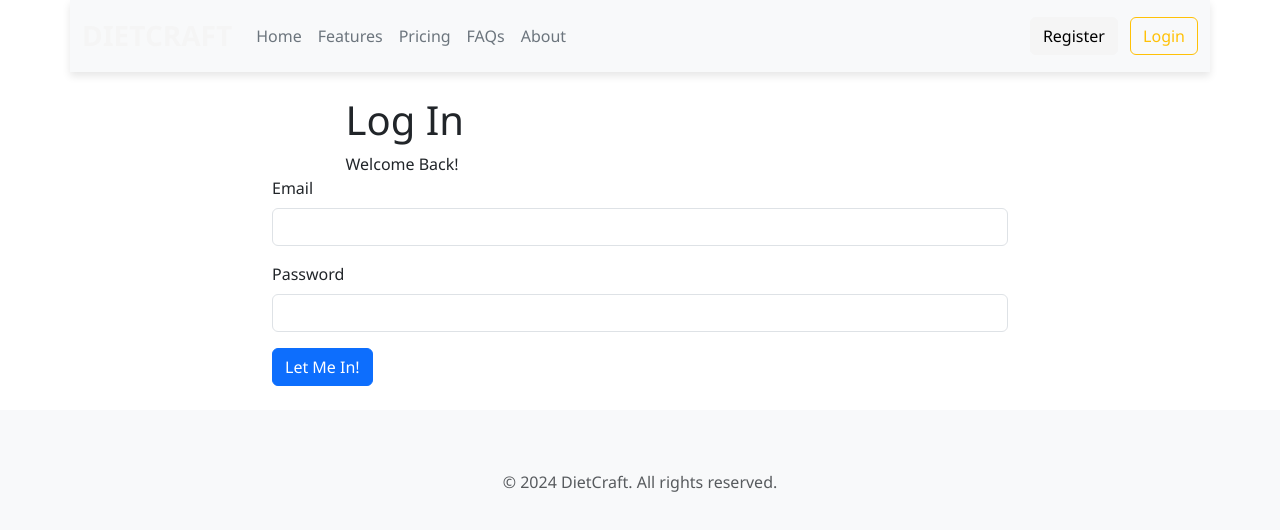
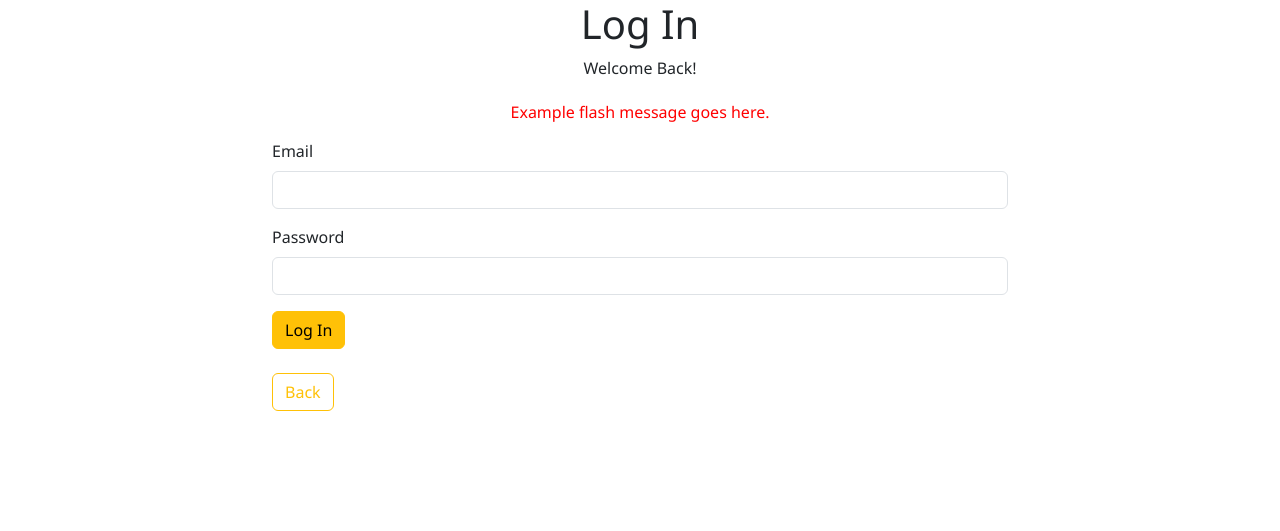
Before and after one commit to adric2001/DietCraft, a Flask app: page /login in a window 1280 px wide. Shown: the top 531 px of the page. Run offline with Flask 3, Linux system fonts and the light colour scheme; some libraries are stand-ins or nearby versions.

Commit message:
Simplified CSS and HTML, changed layout

```diff
--- a/app.py
+++ b/app.py
@@ -71,6 +71,13 @@ login_manager.init_app(app)
 def load_user(user_id):
     return db.get_or_404(User, user_id)
 
+@app.route('/')
+def home():
+    return render_template('index.html')
+
+@app.route('/question1')
+def question_1():
+    return render_template('question_1.html')
 
 # Register new users into the User database
 @app.route('/register', methods=["GET", "POST"])
@@ -165,9 +172,6 @@ def settings():
 
     return render_template('settings.html', form=form)
 
-@app.route('/')
-def home():
-    return render_template('index.html', current_user=current_user)
 
 
 # @app.route('/form')
--- a/static/css/styles.css
+++ b/static/css/styles.css
@@ -1,88 +1,55 @@
 body {
     font-family: 'Segoe UI', Tahoma, Geneva, Verdana, sans-serif;
   }
+
   .centered {
     position: absolute;
     top: 50%;
     left: 50%;
     transform: translate(-50%, -50%);
   }
-  .header {
-    background-color: #f8f9fa;
-    box-shadow: 0px 4px 8px rgba(0,0,0,0.1);
-  }
-  .header h1 {
-    font-weight: bold;
-    color: #F5F5F5;
-    font-size: 1.75rem;
-  }
-  .header .nav-link {
-    font-size: 1rem;
-    font-weight: 500;
-    color: #6c757d;
-  }
-  .header .nav-link:hover {
-    color: #F5F5F5;
-  }
-  .header .btn-warning {
-    background-color: #F5F5F5;
-    border-color: #F5F5F5;
-  }
-  .header .btn-warning:hover {
-    background-color: #F5F5F5;
-  }
+
  /* Hero section with background image and overlay */
  .hero-section {
-    position: relative;
-    color: #6c757d;
-    padding: 100px 0;
-    background-image: url('../images/bowl.png'); /* Example background image */
-    background-size: cover;
-    background-position: center;
+    color: #F5F5F5;
+    padding-top: 8%;
+    padding-bottom: 8%;
   }
-  .hero-section::before {
-    content: '';
-    position: absolute;
-    top: 0;
-    right: 0;
-    bottom: 0;
-    left: 0;
-    background-color: rgba(0, 0, 0, 0.5); /* Dark overlay with 50% opacity */
-    z-index: 1;
-  }
+
   .hero-section .container {
     position: relative;
-    z-index: 2; /* Ensure content is above the overlay */
   }
+
   .hero-section h1 {
     font-size: 3.5rem;
     font-weight: bold;
     text-shadow: 2px 2px 5px rgba(0, 0, 0, 0.4);
   }
+
   .hero-section .lead {
     font-size: 1.25rem;
+    color: #6c757d;
     text-shadow: 1px 1px 3px rgba(0, 0, 0, 0.3);
   }
+
+  .btn-hover {
+    transition: transform 0.3s ease-in-out;
+  }
+
+  .btn-hover:hover {
+    transform: scale(1.1);
+  }
+
   .features-section .feature-card {
     box-shadow: 0px 4px 8px rgba(0, 0, 0, 0.1);
     border-radius: 10px;
     transition: transform 0.3s;
   }
+
   .features-section .feature-card:hover {
     transform: translateY(-10px);
   }
+
   .feature-card h4 {
     color: #F5F5F5;
   }
-  footer {
-    background-color: #f8f9fa;
-    padding: 20px 0;
-  }
-  footer .social-icon {
-    font-size: 1.5rem;
-    color: #6c757d;
-    transition: color 0.3s;
-  }
-  footer .social-icon:hover {
-    color: #F5F5F5;
-  }
--- a/templates/footer.html
+++ /dev/null
@@ -1,21 +0,0 @@
-<!DOCTYPE html>
-<html lang="en">
-<head>
-    <meta charset="UTF-8">
-    <meta name="viewport" content="width=device-width, initial-scale=1.0">
-</head>
-<body>
-    <footer class="text-center">
-        <div class="container">
-          <ul class="list-inline">
-            <li class="list-inline-item"><a class="social-icon" href="#"><i class="bi bi-twitter"></i></a></li>
-            <li class="list-inline-item"><a class="social-icon" href="#"><i class="bi bi-instagram"></i></a></li>
-            <li class="list-inline-item"><a class="social-icon" href="#"><i class="bi bi-facebook"></i></a></li>
-          </ul>
-          <p class="text-body-secondary">© 2024 DietCraft. All rights reserved.</p>
-        </div>
-      </footer>
-  <!-- Bootstrap JS Bundle with Popper -->
-  <script src="https://cdn.jsdelivr.net/npm/bootstrap@5.3.3/dist/js/bootstrap.bundle.min.js" integrity="sha384-YvpcrYf0tY3lHB60NNkmXc5s9fDVZLESaAA55NDzOxhy9GkcIdslK1eN7N6jIeHz" crossorigin="anonymous"></script>
-</body>
-</html>
--- a/templates/header.html
+++ /dev/null
@@ -1,62 +0,0 @@
-<!DOCTYPE html>
-<html lang="en">
-  <head>
-    <meta charset="utf-8" />
-    <meta
-      name="viewport"
-      content="width=device-width, initial-scale=1, shrink-to-fit=no"
-    />
-    <meta name="description" content="" />
-    <meta name="author" content="" />
-    <title>DIETCRAFT</title>
-    {% block styles %}
-    {{ bootstrap.load_css() }}
-    <link href="{{ url_for('static', filename='css/styles.css') }}" rel="stylesheet" />
-    {% endblock %}
-  </head>
-  <body>
-    <div class="container header">
-      <header class="d-flex flex-wrap align-items-center justify-content-between py-3 mb-4">
-        <div class="d-flex align-items-center col-md-6">
-          <a href="/" class="d-inline-flex link-body-emphasis text-decoration-none">
-            <h1 class="text mb-0">DIETCRAFT</h1>
-          </a>
-          <ul class="nav mb-0 ms-3">
-            <li><a href="#" class="nav-link px-2">Home</a></li>
-            <li><a href="#" class="nav-link px-2">Features</a></li>
-            <li><a href="#" class="nav-link px-2">Pricing</a></li>
-            <li><a href="#" class="nav-link px-2">FAQs</a></li>
-            <li><a href="#" class="nav-link px-2">About</a></li>
-          </ul>
-        </div>
-
-        <div class="col-md-3 text-end">
-          {% if current_user.is_authenticated %}
-            <!-- If user is logged in, show profile picture -->
-            <div class="dropdown">
-              <a href="#" class="btn btn-outline-warning dropdown-toggle" data-bs-toggle="dropdown" aria-expanded="false">
-                <img src="{{ current_user['profile_pic_url'] }}" alt="Profile" class="rounded-circle" width="30" height="30">
-              </a>
-              <ul class="dropdown-menu dropdown-menu-end">
-                <li><a class="dropdown-item" href="#">Profile</a></li>
-                <li><a class="dropdown-item" href="{{ url_for('settings') }}">Settings</a></li>
-                <li><hr class="dropdown-divider"></li>
-                <li><a class="dropdown-item" href="{{ url_for('logout') }}">Logout</a></li>
-              </ul>
-            </div>
-            {% else %}
-            <!-- If no user is logged in, show login/register buttons -->
-            <a href="{{ url_for('register') }}" class="btn btn-warning me-2">Register</a>
-            <a href="{{ url_for('login') }}" class="btn btn-outline-warning">Login</a>
-          {% endif %}
-        </div>
-      </header>
-    </div>
-
-    <!-- Bootstrap JS Bundle with Popper -->
-  {{ bootstrap.load_js() }}
-  {% block scripts %}
-  <!-- Additional scripts here if necessary -->
-  {% endblock %}
-  </body>
-</html>
--- a/templates/login.html
+++ b/templates/login.html
@@ -1,7 +1,25 @@
-{% from "bootstrap5/form.html" import render_form %}
-
-{% block content %}
-{% include "header.html" %}
+<!DOCTYPE html>
+<html lang="en">
+<head>
+    <meta charset="UTF-8">
+    <meta name="viewport" content="width=device-width, initial-scale=1.0">
+    <title>Log In</title>
+    <!-- Bootstrap CSS -->
+    <link href="https://cdn.jsdelivr.net/npm/bootstrap@5.3.3/dist/css/bootstrap.min.css" rel="stylesheet" integrity="sha384-QWTKZyjpPEjISv5WaRU9OFeRpok6YctnYmDr5pNlyT2bRjXh0JMhjY6hW+ALEwIH" crossorigin="anonymous">
+    <link rel="stylesheet" href="{{ url_for('static', filename='css/styles.css') }}">
+    <style>
+        .page-heading {
+            text-align: center;
+            margin-bottom: 20px;
+        }
+        .flash {
+            color: red;
+            text-align: center;
+            margin-bottom: 15px;
+        }
+    </style>
+</head>
+<body>
 
     <!-- Page Header -->
     <header>
@@ -17,24 +35,36 @@
         </div>
     </header>
 
-<main class="mb-4">
+    <!-- Main Content -->
+    <main class="mb-4 ">
         <div class="container">
-    <div class="row">
-      <!-- Adding Flash message here for users trying to register twice -->
-      {% with messages = get_flashed_messages() %}
-      {% if messages %}
-      {% for message in messages %}
-      <p class="flash">{{ message }}</p>
-      {% endfor %}
-      {% endif %}
-      {% endwith %}
+            <div class="row justify-content-center">
+                <!-- Flash messages -->
                 <div class="col-lg-8 col-md-10 mx-auto">
-        <!--Rendering login form here-->
-        {{render_form(form, novalidate=True, button_map={"submit": "primary"}) }}
+                    <!-- Example flash message placeholder (static example) -->
+                    <p class="flash">Example flash message goes here.</p>
+                </div>
+
+                <!-- Login form -->
+                <div class="col-lg-8 col-md-10 mx-auto">
+                    <form novalidate>
+                        <div class="mb-3">
+                            <label for="email" class="form-label">Email</label>
+                            <input type="email" class="form-control" id="email" name="email" required>
+                        </div>
+                        <div class="mb-3">
+                            <label for="password" class="form-label">Password</label>
+                            <input type="password" class="form-control" id="password" name="password" required>
+                        </div>
+                        <button type="submit" class="btn btn-warning btn-hover">Log In</button>
+                    </form>
+                    <a href={{ url_for('question_1') }} class="btn btn-outline-warning btn-hover mt-4">Back</a>
                 </div>
             </div>
         </div>
     </main>
 
-
-{% include "footer.html" %} {% endblock %}
+    <!-- Bootstrap JS (optional) -->
+    <script src="https://cdn.jsdelivr.net/npm/bootstrap@5.3.0/dist/js/bootstrap.bundle.min.js"></script>
+</body>
+</html>
```
Also changed, not shown: templates/index.html (+6 -10 lines), templates/question_1.html (added, +24 -0 lines), templates/register.html (+38 -5 lines), data/diet.db. Lines whose indentation alone changed are shown as unchanged.
